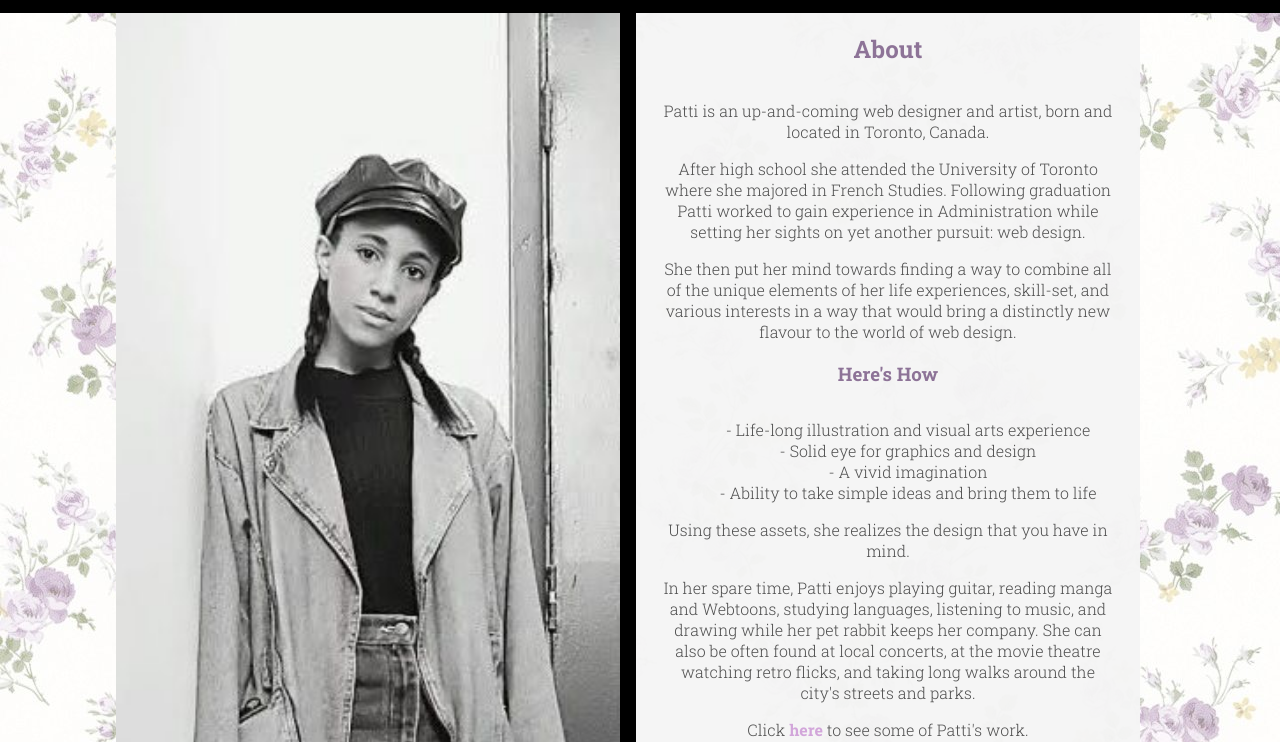
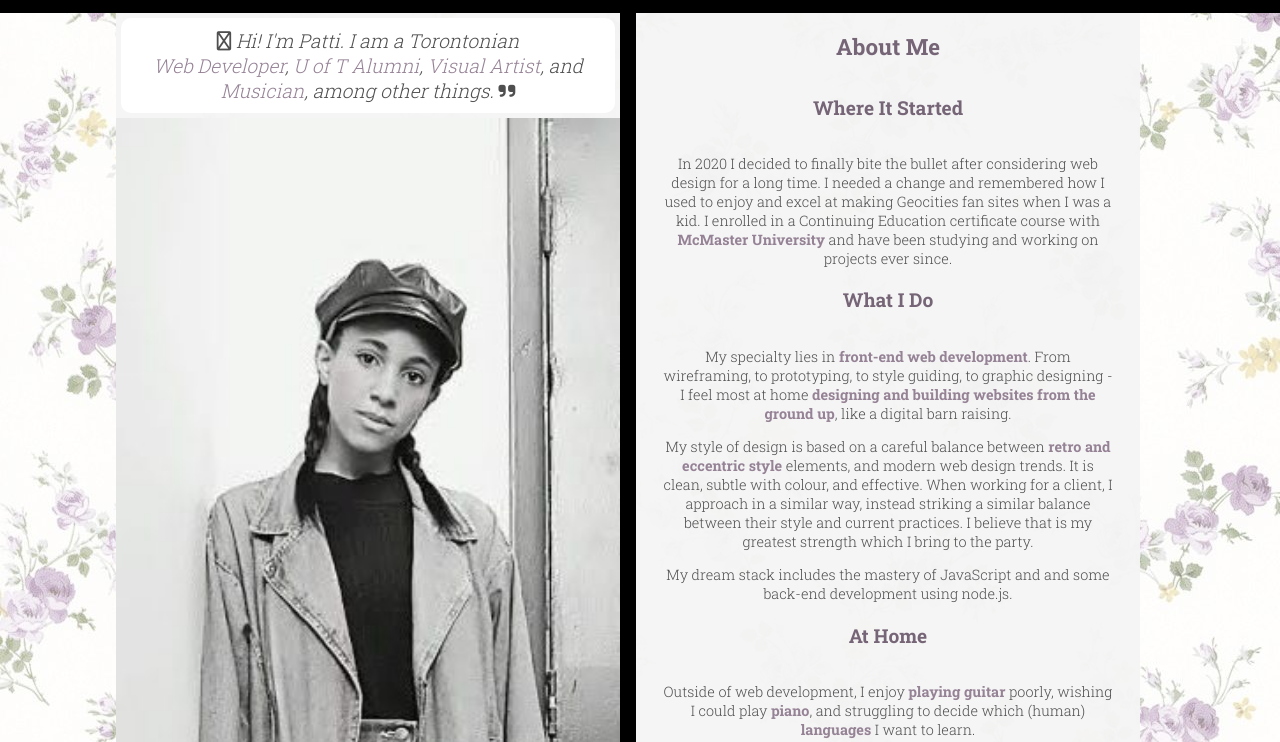
Before and after one commit to wellingp/4-personal-portfolio, a plain HTML site: page about.html in a window 1280 px wide. Shown: the part 58-800 px from the top of the page. Drawn offline with Linux system fonts and the light colour scheme; a web font is replaced by a local one.

Commit message:
Focused on styling and content on About.html

```diff
--- a/about.html
+++ b/about.html
@@ -1,6 +1,7 @@
 <!DOCTYPE html>
 <html lang="en">
    <head>
+      <script src="https://kit.fontawesome.com/afe1a8b538.js" crossorigin="anonymous"></script>
       <meta charset="UTF-8">
       <meta name="viewport" content="width=device-width, initial-scale=1.0">
       <meta name="author" content="Patti W">
@@ -40,31 +41,37 @@
          <div class="container">
             <div class="row">
                <div class="col-md border-right">
+
+                  <blockquote><i class="fa-regular fa-quote-left"></i>     Hi! I'm Patti. I am a Torontonian<br /> <strong>Web Developer</strong>, <strong>U of T Alumni</strong>, <strong>Visual Artist</strong>, and <strong>Musician</strong>, among other things.     <i class="fa-solid fa-quote-right"></i></blockquote>
                   <img src="images/about-bio-thin.jpg" alt="">
                </div>
                <div class="col-md">
-                  <h2>About</h2>
+                  <h2>About Me</h2>
 
-                  <p>Patti is an up-and-coming web designer and artist, born and located in Toronto, Canada.</p>
 
-                  <p>After high school she attended the University of Toronto where she majored in French Studies. Following graduation Patti worked to gain experience in Administration while setting her sights on yet another pursuit: web design.</p>
 
-                  <p>She then put her mind towards finding a way to combine all of the unique elements of her life experiences, skill-set, and various interests in a way that would bring a distinctly new flavour to the world of web design.</p>
+                  <!-- <p>I enjoy working with my hands and making things and, as a result, have found much success in fields that require some skill in a little bit of everything, such as web design.</p>
 
-                  <h3>Here's How</h3>
+                  <p>Speaking of which...</p> -->
 
-                  <ul>
-                     <li>Life-long illustration and visual arts experience</li>
-                     <li>Solid eye for graphics and design</li>
-                     <li>A vivid imagination</li>
-                     <li>Ability to take simple ideas and bring them to life</li>
-                  </ul>
+                  <h3>Where It Started</h3>
 
-                  <p>Using these assets, she realizes the design that you have in mind.</p>
+                  <p>In 2020 I decided to finally bite the bullet after considering web design for a long time. I needed a change and remembered how I used to enjoy and excel at making Geocities fan sites when I was a kid. I enrolled in a Continuing Education certificate course with <strong>McMaster University</strong> and have been studying and working on projects ever since.</p>
 
-                  <p>In her spare time, Patti enjoys playing guitar, reading manga and Webtoons, studying languages, listening to music, and drawing while her pet rabbit keeps her company. She can also be often found at local concerts, at the movie theatre watching retro flicks, and taking long walks around the city's streets and parks.</p>
+                  <h3>What I Do</h3>
 
-                  <p>Click <a href="projects.html">here</a> to see some of Patti's work.</p>
+                  <p>My specialty lies in <strong>front-end web development</strong>. From wireframing, to prototyping, to style guiding, to graphic designing - I feel most at home <strong>designing and building websites from the ground up</strong>, like a digital barn raising.</p>
+
+                  <p>My style of design is based on a careful balance between <strong>retro and eccentric style</strong> elements, and modern web design trends. It is clean, subtle with colour, and effective. When working for a client, I approach in a similar way, instead striking a similar balance between their style and current practices. I believe that is my greatest strength which I bring to the party.</p>
+
+                  <p>My dream stack includes the mastery of JavaScript and and some back-end development using node.js.</p>
+
+                  <h3>At Home</h3>
+
+                  <p>Outside of web development, I enjoy <strong>playing guitar</strong> poorly, wishing I could play <strong>piano</strong>, and struggling to decide which (human) <strong>languages</strong> I want to learn.</p>
+
+                  <p>When I go outside, I go to concerts, take walks around the city, and go see movies</p>
+
                </div>
             </div>
          </div>
--- a/styles/main-style.css
+++ b/styles/main-style.css
@@ -29,7 +29,6 @@ div.col-lg{
 
 div.col-md.border-right{
    width: 100%;
-   border-top-left-radius: 30px;
 }
 
 div.row{
@@ -38,7 +37,7 @@ div.row{
 
 h2, h3, h4, h5, h6{
    padding-bottom: 3%;
-   color: rgb(141, 115, 151);
+   color: rgb(118, 101, 118);
 
 }
 
@@ -50,17 +49,20 @@ header h1{
 }
 
 h1{
+   font-size: 1.6em;
    color: black;
 }
 
 header h2{
-   font-size: 0.9em;
+   font-size: 1.4em;
 }
 
 h2{
+   font-size: 1.4em;
 }
 
 h3{
+   font-size: 1.2em;
 
 }
 
@@ -77,7 +79,7 @@ h6{
 }
 
 main p{
-   font-size: 1em;
+   font-size: 0.9em;
    font-weight: 300;
    margin-left: 5%;
    margin-right: 5%;
@@ -118,20 +120,38 @@ i{
    font-style: normal;
 }
 
-em{
+.main-em{
    font-size: 2em;
    font-style: italic;
    color: rgb(210, 166, 218);
    display: block;
 }
 
+em{
+
+}
+
 strong{
-   color: rgb(236, 214, 240);
-   font-weight: 300;
+   color: rgb(149, 130, 149);
+   font-weight: 600;
 }
 
 .bold{
    font-weight: 600;
+}
+
+blockquote{
+   font-size: 1.2em;
+   font-style: italic;
+   font-weight: 300;
+   background-color: #fff;
+   border-radius: 10px;
+   padding: 2%;
+   margin: 1%;
+}
+
+blockquote strong{
+   font-weight: 300;
 }
 
 .flower{
@@ -193,6 +213,10 @@ nav{
    color: black;
 }
 
+ul.inline.main-spacing{
+   padding-right: 9%;
+}
+
 ul.inline li{
    display: inline;
    padding-right: 2%;
@@ -250,6 +274,7 @@ footer{
    .border-right{
       border-right: solid 0px black;
    }
+
 }
 
 @media (min-width: 768px) {
```
Also changed, not shown: index.html (+1 -1 lines), images/DSC03255.JPG (added), images/DSC03259.JPG (added), images/DSC03270.JPG (added), images/about-bio.jpg, images/indexbutton4.jpg, 3 other files.
